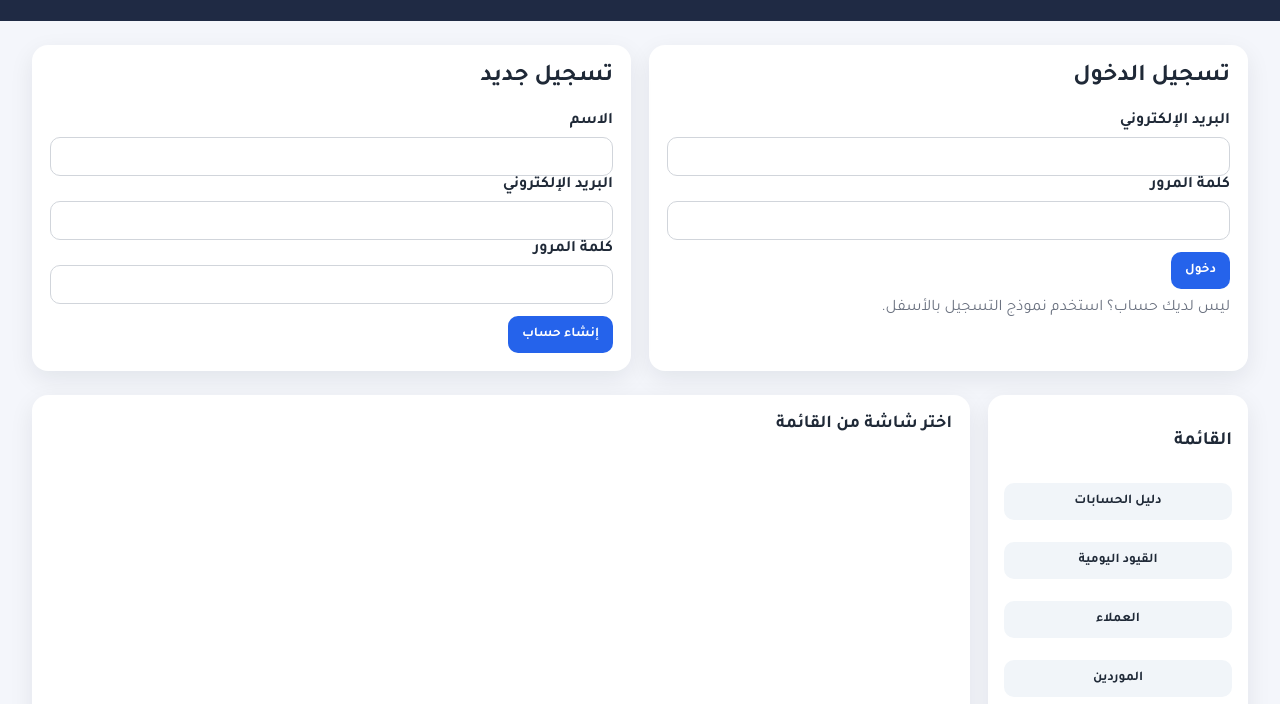
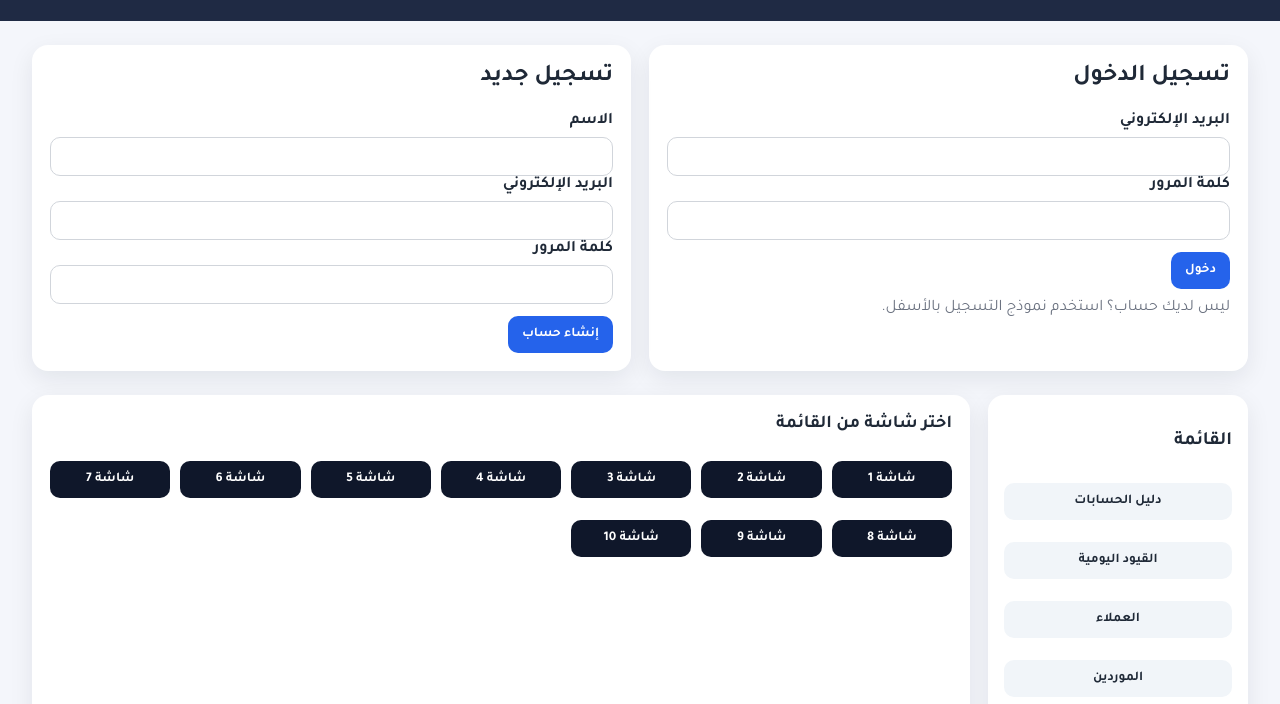
Before and after one commit to ahmedhaysam53-commits/stirring-sunflower-e1e361, a website: page index.html in a window 1280 px wide. Shown: the part 96-800 px from the top of the page. Drawn offline with Linux system fonts and the light colour scheme.

Commit message:
Add 10 screen buttons

```diff
--- a/index.html
+++ b/index.html
@@ -72,6 +72,18 @@
 
         <section class="content">
           <div id="screen-title" class="screen-title">اختر شاشة من القائمة</div>
+          <div class="screen-buttons" id="screen-buttons">
+            <button class="screen-btn" type="button" data-screen="screen-1">شاشة 1</button>
+            <button class="screen-btn" type="button" data-screen="screen-2">شاشة 2</button>
+            <button class="screen-btn" type="button" data-screen="screen-3">شاشة 3</button>
+            <button class="screen-btn" type="button" data-screen="screen-4">شاشة 4</button>
+            <button class="screen-btn" type="button" data-screen="screen-5">شاشة 5</button>
+            <button class="screen-btn" type="button" data-screen="screen-6">شاشة 6</button>
+            <button class="screen-btn" type="button" data-screen="screen-7">شاشة 7</button>
+            <button class="screen-btn" type="button" data-screen="screen-8">شاشة 8</button>
+            <button class="screen-btn" type="button" data-screen="screen-9">شاشة 9</button>
+            <button class="screen-btn" type="button" data-screen="screen-10">شاشة 10</button>
+          </div>
           <div id="screen-body"></div>
         </section>
       </section>
--- a/public/app.js
+++ b/public/app.js
@@ -212,6 +212,7 @@ const logoutBtn = document.getElementById('logout');
 const screenTitle = document.getElementById('screen-title');
 const screenBody = document.getElementById('screen-body');
 const menu = document.getElementById('menu');
+const screenButtons = document.getElementById('screen-buttons');
 
 const setScreen = (title, html) => {
   screenTitle.textContent = title;
@@ -499,6 +500,10 @@ const screenHandlers = {
   reports: renderReports,
 };
 
+const renderSimpleScreen = (label) => {
+  setScreen(label, `<div class="auth-card">تم فتح ${label}.</div>`);
+};
+
 menu.addEventListener('click', async (event) => {
   const button = event.target.closest('.menu-item');
   if (!button) return;
@@ -513,6 +518,15 @@ menu.addEventListener('click', async (event) => {
     }
   }
 });
+
+if (screenButtons) {
+  screenButtons.addEventListener('click', (event) => {
+    const button = event.target.closest('.screen-btn');
+    if (!button) return;
+    const label = button.textContent.trim();
+    renderSimpleScreen(label);
+  });
+}
 
 logoutBtn.addEventListener('click', () => {
   API.token = null;
--- a/public/styles.css
+++ b/public/styles.css
@@ -132,6 +132,22 @@ button.secondary {
   margin-bottom: 14px;
 }
 
+.screen-buttons {
+  display: grid;
+  grid-template-columns: repeat(auto-fit, minmax(120px, 1fr));
+  gap: 10px;
+  margin-bottom: 16px;
+}
+
+.screen-btn {
+  background: #0f172a;
+  color: #fff;
+  border: none;
+  padding: 10px 12px;
+  border-radius: 10px;
+  cursor: pointer;
+}
+
 .grid {
   display: grid;
   gap: 12px;
```
